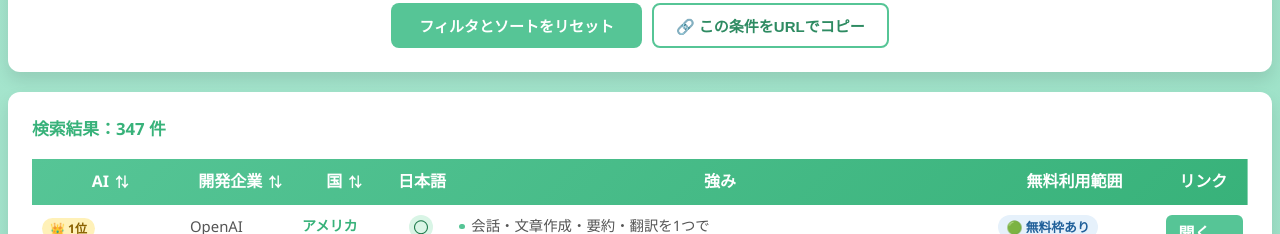
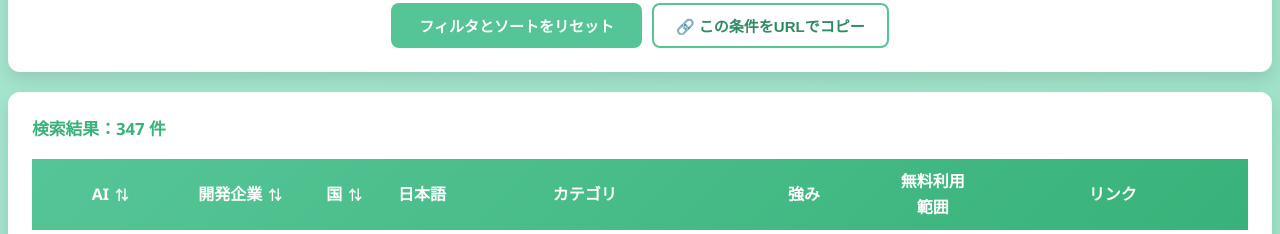
Before and after one commit to ma0531/ai-tools-search-guide, a plain HTML site: page index.html in a window 1280 px wide. Shown: the part 918-1152 px from the top of the page. Drawn offline with Linux system fonts and the light colour scheme; a web font is replaced by a local one.

Commit message:
Update index.html

```diff
--- a/index.html
+++ b/index.html
@@ -137,13 +137,14 @@
             <table id="resultsTable">
                 <thead>
                     <tr>
-                        <th class="sortable" data-key="name">AI <span class="sort-icon">⇅</span></th>
+                        <th class="sortable col-name" data-key="name">AI <span class="sort-icon">⇅</span></th>
                         <th class="sortable col-company" data-key="company">開発企業 <span class="sort-icon">⇅</span></th>
-                        <th class="sortable" data-key="country">国 <span class="sort-icon">⇅</span></th>
+                        <th class="sortable col-country" data-key="country">国 <span class="sort-icon">⇅</span></th>
                         <th class="col-jp">日本語</th>
-                        <th>強み</th>
-                        <th>無料利用範囲</th>
-                        <th>リンク</th>
+                        <th class="col-category">カテゴリ</th>
+                        <th class="col-strengths">強み</th>
+                        <th class="col-limit">無料利用範囲</th>
+                        <th class="col-link">リンク</th>
                     </tr>
                 </thead>
                 <tbody id="tableBody"></tbody>
```
